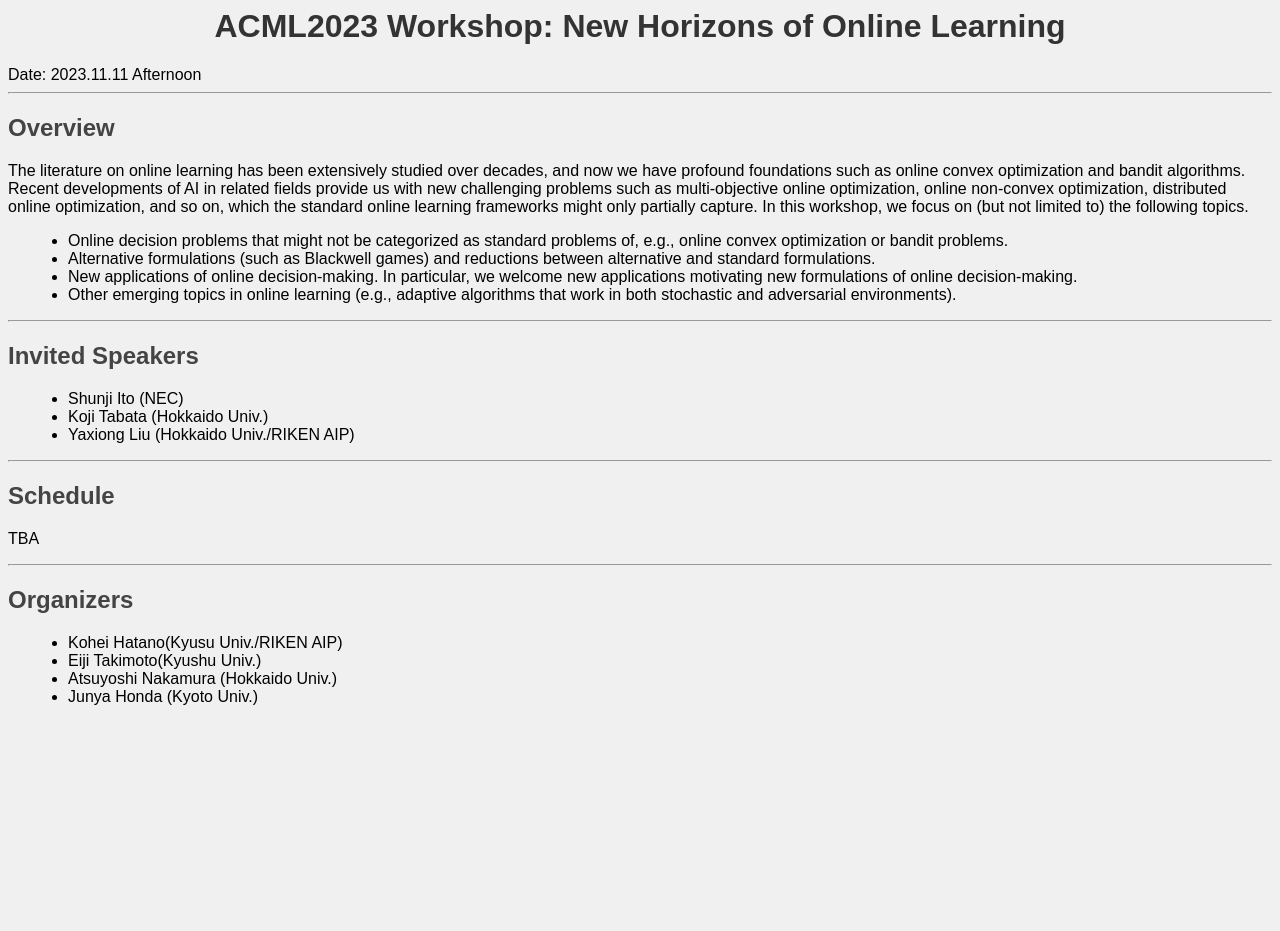
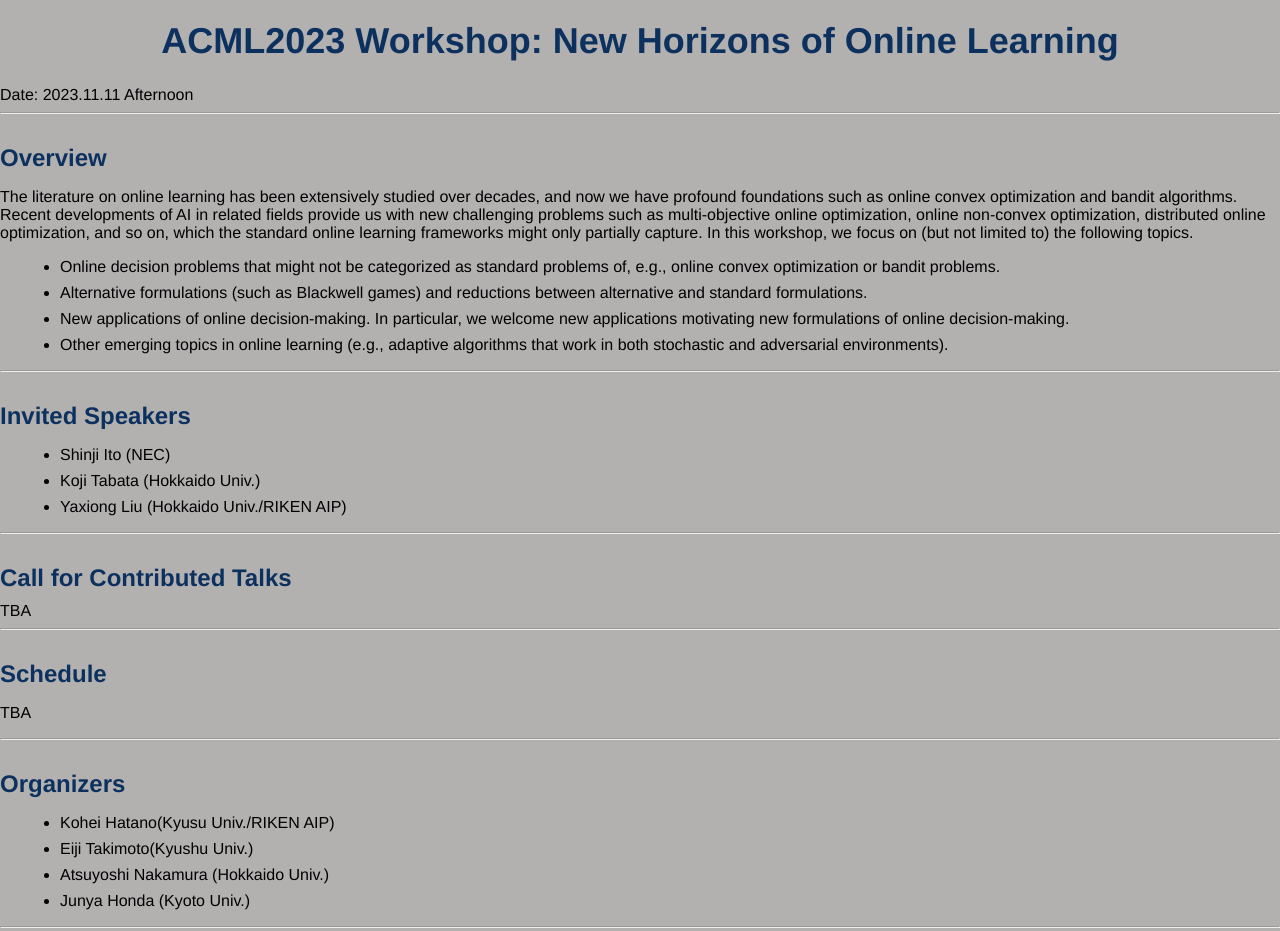
Before and after one commit to nhol-workshop/nhol-workshop.github.io, a plain HTML site: page index.html in a window 1280 px wide. Shown: the top 931 px of the page. Before the commit the page ends 800 px from the top, so only its background shows below. Drawn offline with Linux system fonts and the light colour scheme.

Commit message:
css modified

```diff
--- a/index.html
+++ b/index.html
@@ -1,9 +1,10 @@
 <html>
     <head>
-        <link rel="stylesheet" HREF="style.css" >
+        <link rel="stylesheet" HREF="style2.css" >
     </head>
 <title>ACML2023 Workshop: New Horizons of Online Learning</title>
 
+<body>
 <h1>ACML2023 Workshop: New Horizons of Online Learning</h1>
 
 Date: 2023.11.11 Afternoon
@@ -25,11 +26,14 @@ In this workshop, we focus on (but not limited to) the following topics.
 <hr>
 <h2>Invited Speakers</h2>
 <ul>
-<li>Shunji Ito (NEC)
+<li>Shinji Ito (NEC)
 <li>Koji Tabata (Hokkaido Univ.)
 <li>Yaxiong Liu (Hokkaido Univ./RIKEN AIP)
 </ul>
 
+<hr>
+<h2>Call for Contributed Talks</h2>
+TBA
 <hr>
 
 <h2>Schedule</h2>
@@ -44,4 +48,8 @@ In this workshop, we focus on (but not limited to) the following topics.
     <li>Junya Honda (Kyoto Univ.)
     </ul>
 
+<hr>
+Contact:
+
+</body>
 </html>
--- /dev/null
+++ b/style2.css
@@ -0,0 +1,48 @@
+/* style.css */
+
+/* ページ全体の背景色とフォントスタイルを設定 */
+body {
+    background-color: #b3b0b0;
+    font-family: 'Helvetica Neue', Arial, sans-serif;
+    margin: 0;
+    padding: 0;
+}
+
+/* タイトルのスタイルを設定 */
+h1 {
+    color: #0c315f;
+    text-align: center;
+    margin-top: 20px;
+    font-size: 36px;
+}
+
+/* セクションの見出しスタイルを設定 */
+h2 {
+    color: #0c315f;
+    font-size: 24px;
+    margin-top: 30px;
+    margin-bottom: 10px;
+}
+
+/* リストのスタイルを設定 */
+ul {
+    list-style-type: disc;
+    margin-left: 20px;
+}
+
+/* リストアイテムのスタイルを設定 */
+li {
+    margin-bottom: 8px;
+}
+
+/* リンクのスタイルを設定 */
+a {
+    color: #0077cc;
+    text-decoration: none;
+    transition: color 0.3s ease;
+}
+
+/* リンクのホバーエフェクトを設定 */
+a:hover {
+    color: #0055aa;
+}
```
